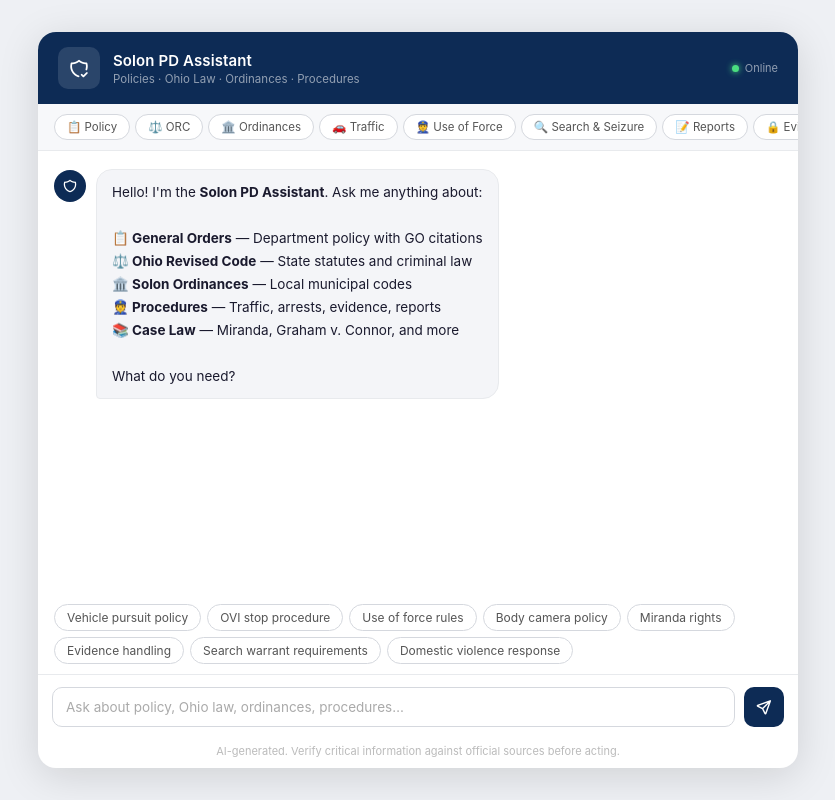
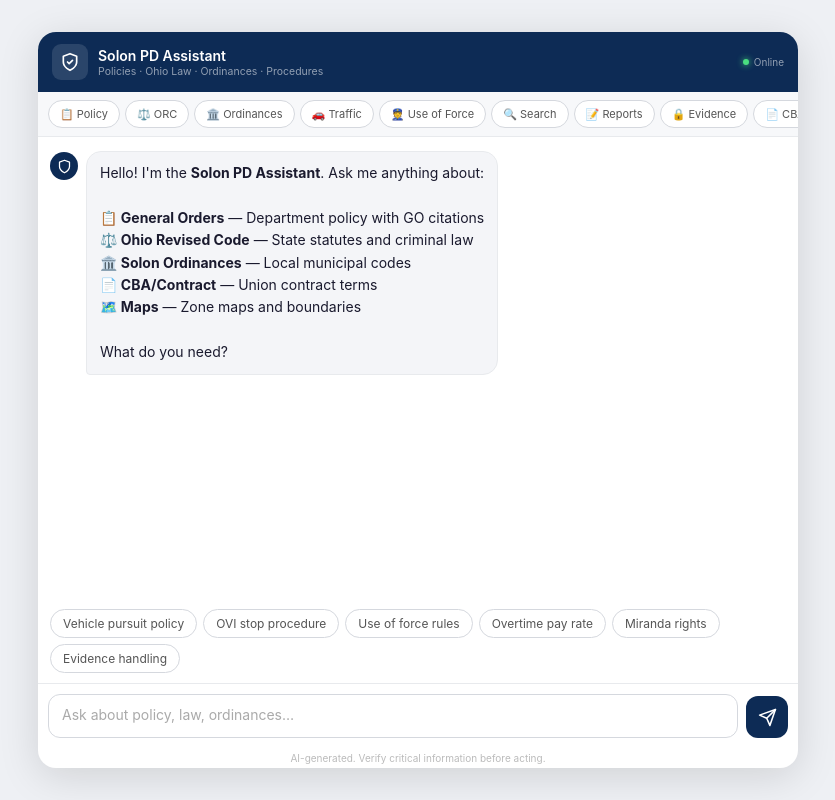
Before and after one commit to solonpolicedepartment/solon-policy-bot, a website: page index.html in a window 1280 px wide. Shown: the whole page, without its empty margins (222-1057 px from the left). Drawn offline with Linux system fonts and the light colour scheme.

Commit message:
Update index.html

```diff
--- a/index.html
+++ b/index.html
@@ -2,83 +2,106 @@
 <html lang="en">
 <head>
   <meta charset="UTF-8" />
-  <meta name="viewport" content="width=device-width, initial-scale=1.0"/>
+  <meta name="viewport" content="width=device-width, initial-scale=1.0, maximum-scale=1.0, viewport-fit=cover" />
   <title>Solon PD Assistant</title>
-  <link rel="stylesheet" href="https://cdn.jsdelivr.net/npm/@tabler/icons-webfont@3.0.0/tabler-icons.min.css"/>
   <style>
-    * { box-sizing: border-box; margin: 0; padding: 0; }
+    * { box-sizing: border-box; margin: 0; padding: 0; -webkit-tap-highlight-color: transparent; }
+    html, body {
+      height: 100%;
+      overscroll-behavior: none;
+    }
     body {
-      font-family: -apple-system, BlinkMacSystemFont, 'Segoe UI', sans-serif;
+      font-family: -apple-system, BlinkMacSystemFont, 'Segoe UI', Roboto, sans-serif;
       background: #eef0f4;
-      display: flex; align-items: center; justify-content: center;
-      min-height: 100vh; padding: 16px;
-    }
-    .shell {
-      display: flex; flex-direction: column;
-      width: 100%; max-width: 760px;
-      height: 92vh; max-height: 820px;
-      border-radius: 18px; overflow: hidden;
-      background: #ffffff;
-      box-shadow: 0 8px 40px rgba(0,0,0,0.13);
+      display: flex;
+      align-items: center;
+      justify-content: center;
+      min-height: 100dvh;
+      padding: 0;
     }
 
-    /* Header */
+    .shell {
+      display: flex;
+      flex-direction: column;
+      width: 100%;
+      max-width: 760px;
+      height: 100dvh;
+      background: #ffffff;
+      overflow: hidden;
+    }
+
+    @media (min-width: 640px) {
+      body { padding: 16px; }
+      .shell {
+        height: 92dvh;
+        max-height: 820px;
+        border-radius: 18px;
+        box-shadow: 0 8px 40px rgba(0,0,0,0.13);
+      }
+    }
+
     .header {
-      display: flex; align-items: center; gap: 13px;
-      padding: 15px 20px;
+      display: flex; align-items: center; gap: 10px;
+      padding: max(12px, env(safe-area-inset-top)) 14px 12px;
       background: #0d2b55;
       flex-shrink: 0;
     }
     .header-logo {
-      width: 42px; height: 42px; border-radius: 10px;
+      width: 36px; height: 36px; border-radius: 9px;
       background: rgba(255,255,255,0.12);
       display: flex; align-items: center; justify-content: center;
-      color: #fff; font-size: 21px; flex-shrink: 0;
+      flex-shrink: 0;
     }
-    .header-info h1 { font-size: 15px; font-weight: 600; color: #fff; letter-spacing: 0.1px; }
-    .header-info p { font-size: 11.5px; color: rgba(255,255,255,0.55); margin-top: 2px; }
-    .header-status { margin-left: auto; display: flex; align-items: center; gap: 6px; }
-    .dot { width: 7px; height: 7px; border-radius: 50%; background: #4ade80; box-shadow: 0 0 6px #4ade80; }
-    .dot-label { font-size: 11px; color: rgba(255,255,255,0.55); }
+    .header-logo svg { width: 20px; height: 20px; }
+    .header-info { min-width: 0; flex: 1; }
+    .header-info h1 { font-size: 14px; font-weight: 600; color: #fff; white-space: nowrap; overflow: hidden; text-overflow: ellipsis; }
+    .header-info p { font-size: 10.5px; color: rgba(255,255,255,0.55); margin-top: 1px; white-space: nowrap; overflow: hidden; text-overflow: ellipsis; }
+    .header-status { display: flex; align-items: center; gap: 5px; flex-shrink: 0; }
+    .dot { width: 6px; height: 6px; border-radius: 50%; background: #4ade80; box-shadow: 0 0 6px #4ade80; }
+    .dot-label { font-size: 10px; color: rgba(255,255,255,0.55); display: none; }
+    @media (min-width: 480px) { .dot-label { display: inline; } }
 
-    /* Quick topics */
     .topics {
-      display: flex; gap: 5px; padding: 10px 16px;
+      display: flex; gap: 5px; padding: 8px 10px;
       background: #f7f8fa;
       border-bottom: 1px solid #e8eaed;
       overflow-x: auto; flex-shrink: 0;
+      -webkit-overflow-scrolling: touch;
       scrollbar-width: none;
     }
     .topics::-webkit-scrollbar { display: none; }
     .topic {
-      font-size: 11.5px; padding: 5px 12px; border-radius: 20px;
+      font-size: 11px; padding: 6px 11px; border-radius: 20px;
       border: 1px solid #d5d8de;
       background: #fff; color: #555;
       cursor: pointer; white-space: nowrap;
       transition: all 0.14s; font-family: inherit;
       flex-shrink: 0;
     }
-    .topic:hover { background: #0d2b55; color: #fff; border-color: #0d2b55; }
+    .topic:active { background: #0d2b55; color: #fff; border-color: #0d2b55; }
 
-    /* Messages */
     .messages {
-      flex: 1; overflow-y: auto; padding: 18px 16px;
-      display: flex; flex-direction: column; gap: 14px;
+      flex: 1; overflow-y: auto; padding: 14px 12px;
+      display: flex; flex-direction: column; gap: 12px;
       scroll-behavior: smooth;
+      -webkit-overflow-scrolling: touch;
     }
-    .msg { display: flex; gap: 10px; align-items: flex-start; max-width: 94%; }
+    .msg { display: flex; gap: 8px; align-items: flex-start; max-width: 96%; }
     .msg.user { flex-direction: row-reverse; align-self: flex-end; }
     .msg.bot { align-self: flex-start; }
     .av {
-      width: 32px; height: 32px; border-radius: 50%;
+      width: 28px; height: 28px; border-radius: 50%;
       display: flex; align-items: center; justify-content: center;
-      font-size: 15px; flex-shrink: 0; margin-top: 1px;
+      flex-shrink: 0; margin-top: 1px;
     }
+    .av svg { width: 15px; height: 15px; }
     .av.b { background: #0d2b55; color: #fff; }
     .av.u { background: #dbeafe; color: #1d4ed8; }
     .bubble {
-      padding: 11px 15px; border-radius: 16px;
-      font-size: 13.5px; line-height: 1.7; color: #1a1a2e;
+      padding: 10px 13px; border-radius: 15px;
+      font-size: 14px; line-height: 1.6; color: #1a1a2e;
+      word-wrap: break-word; overflow-wrap: break-word;
+      max-width: 100%;
     }
     .msg.bot .bubble {
       background: #f4f5f8; border: 1px solid #e8eaed;
@@ -89,46 +112,44 @@
       border-bottom-right-radius: 4px;
     }
 
-    /* Inline badges */
     .badge-go {
       display: inline-block; background: #dbeafe; color: #1e40af;
       font-size: 11px; font-weight: 600; padding: 2px 7px;
-      border-radius: 4px; margin: 0 2px; border: 1px solid #bfdbfe;
+      border-radius: 4px; margin: 1px 2px; border: 1px solid #bfdbfe;
     }
     .badge-orc {
       display: inline-block; background: #dcfce7; color: #166534;
       font-size: 11px; font-weight: 600; padding: 2px 7px;
-      border-radius: 4px; margin: 0 2px; border: 1px solid #bbf7d0;
+      border-radius: 4px; margin: 1px 2px; border: 1px solid #bbf7d0;
     }
     .badge-ord {
       display: inline-block; background: #fef9c3; color: #854d0e;
       font-size: 11px; font-weight: 600; padding: 2px 7px;
-      border-radius: 4px; margin: 0 2px; border: 1px solid #fde68a;
+      border-radius: 4px; margin: 1px 2px; border: 1px solid #fde68a;
     }
 
-    /* PDF / doc link button */
     .doc-btn {
       display: inline-flex; align-items: center; gap: 6px;
-      margin-top: 10px; padding: 8px 15px;
+      margin: 8px 6px 0 0; padding: 9px 14px;
       background: #0d2b55; color: #fff !important;
-      border-radius: 8px; text-decoration: none !important;
-      font-size: 13px; font-weight: 600; transition: background 0.14s;
+      border-radius: 10px; text-decoration: none !important;
+      font-size: 13px; font-weight: 600;
+      -webkit-tap-highlight-color: transparent;
     }
-    .doc-btn:hover { background: #07193a; }
+    .doc-btn svg { width: 14px; height: 14px; flex-shrink: 0; }
+    .doc-btn:active { background: #07193a; }
 
-    /* Source block */
     .src {
-      margin-top: 10px; padding: 8px 12px;
+      margin-top: 8px; padding: 8px 11px;
       background: #f0f4ff; border-left: 3px solid #0d2b55;
       border-radius: 0 6px 6px 0; font-size: 12px; color: #374151;
     }
     .bubble hr { border: none; border-top: 1px solid #e5e7eb; margin: 10px 0; }
 
-    /* Typing */
     .typing {
       display: flex; gap: 5px; padding: 12px 14px;
       background: #f4f5f8; border: 1px solid #e8eaed;
-      border-radius: 16px; border-bottom-left-radius: 4px; width: fit-content;
+      border-radius: 15px; border-bottom-left-radius: 4px; width: fit-content;
     }
     .typing span {
       width: 6px; height: 6px; background: #aaa; border-radius: 50%;
@@ -138,46 +159,48 @@
     .typing span:nth-child(3) { animation-delay: .4s; }
     @keyframes bop { 0%,60%,100%{transform:translateY(0)} 30%{transform:translateY(-6px)} }
 
-    /* Suggestions */
     .suggestions {
       display: flex; flex-wrap: wrap; gap: 6px;
-      padding: 8px 16px 10px; flex-shrink: 0;
+      padding: 0 12px 10px; flex-shrink: 0;
     }
     .sug {
-      font-size: 12px; padding: 5px 12px; border-radius: 20px;
+      font-size: 12px; padding: 6px 12px; border-radius: 20px;
       border: 1px solid #d5d8de; background: #fff; color: #555;
-      cursor: pointer; transition: all 0.14s; font-family: inherit;
+      cursor: pointer; font-family: inherit;
     }
-    .sug:hover { background: #0d2b55; color: #fff; border-color: #0d2b55; }
+    .sug:active { background: #0d2b55; color: #fff; border-color: #0d2b55; }
 
-    /* Input */
     .input-row {
-      display: flex; gap: 9px; padding: 12px 14px;
+      display: flex; gap: 8px;
+      padding: 10px 10px max(10px, env(safe-area-inset-bottom));
       border-top: 1px solid #e8eaed; background: #fff;
       flex-shrink: 0; align-items: flex-end;
     }
     textarea {
       flex: 1; resize: none; border: 1.5px solid #d5d8de;
-      border-radius: 10px; padding: 9px 13px;
-      font-size: 13.5px; font-family: inherit; color: #1a1a2e;
-      background: #fff; line-height: 1.5;
-      min-height: 40px; max-height: 120px;
+      border-radius: 12px; padding: 10px 13px;
+      font-size: 16px; font-family: inherit; color: #1a1a2e;
+      background: #fff; line-height: 1.4;
+      min-height: 42px; max-height: 110px;
       outline: none; transition: border-color 0.15s;
     }
     textarea:focus { border-color: #0d2b55; }
-    textarea::placeholder { color: #aaa; }
+    textarea::placeholder { color: #aaa; font-size: 14px; }
     .send {
-      width: 40px; height: 40px; border-radius: 10px;
+      width: 42px; height: 42px; border-radius: 12px;
       background: #0d2b55; border: none; color: #fff;
-      font-size: 17px; cursor: pointer;
+      cursor: pointer;
       display: flex; align-items: center; justify-content: center;
-      transition: background 0.14s; flex-shrink: 0;
+      flex-shrink: 0;
+      -webkit-tap-highlight-color: transparent;
     }
-    .send:hover { background: #07193a; }
+    .send svg { width: 19px; height: 19px; }
+    .send:active { background: #07193a; }
     .send:disabled { background: #e5e7eb; color: #aaa; cursor: not-allowed; }
     .disclaimer {
-      font-size: 11px; color: #bbb; text-align: center;
-      padding: 5px 16px 10px; flex-shrink: 0;
+      font-size: 10px; color: #bbb; text-align: center;
+      padding: 4px 12px max(4px, env(safe-area-inset-bottom));
+      flex-shrink: 0;
     }
   </style>
 </head>
@@ -185,7 +208,9 @@
 <div class="shell">
 
   <div class="header">
-    <div class="header-logo"><i class="ti ti-shield-check"></i></div>
+    <div class="header-logo">
+      <svg viewBox="0 0 24 24" fill="none" stroke="white" stroke-width="2" stroke-linecap="round" stroke-linejoin="round"><path d="M12 22s8-4 8-10V5l-8-3-8 3v7c0 6 8 10 8 10z"/><path d="M9 12l2 2 4-4"/></svg>
+    </div>
     <div class="header-info">
       <h1>Solon PD Assistant</h1>
       <p>Policies · Ohio Law · Ordinances · Procedures</p>
@@ -199,28 +224,28 @@
   <div class="topics">
     <button class="topic" onclick="ask('General Orders and department policy')">📋 Policy</button>
     <button class="topic" onclick="ask('Ohio Revised Code statutes')">⚖️ ORC</button>
-    <button class="topic" onclick="ask('Solon city ordinances — reference https://codelibrary.amlegal.com/codes/solon/latest/solon_oh/0-0-0-1')">🏛️ Ordinances</button>
+    <button class="topic" onclick="ask('Solon city ordinances')">🏛️ Ordinances</button>
     <button class="topic" onclick="ask('traffic law and traffic stops')">🚗 Traffic</button>
     <button class="topic" onclick="ask('use of force policy and procedures')">👮 Use of Force</button>
-    <button class="topic" onclick="ask('search and seizure law and warrant requirements')">🔍 Search & Seizure</button>
-    <button class="topic" onclick="ask('report writing and NIBRS documentation')">📝 Reports</button>
-    <button class="topic" onclick="ask('evidence handling and chain of custody')">🔒 Evidence</button>
-    <button class="topic" onclick="ask('criminal law and case law')">📚 Criminal Law</button>
-    <button class="topic" onclick="ask('domestic violence procedures and protection orders')">🏠 Domestic</button>
-    <button class="topic" onclick="ask('mental health crisis response procedures')">🧠 Mental Health</button>
-    <button class="topic" onclick="ask('juvenile procedures and laws')">👦 Juvenile</button>
+    <button class="topic" onclick="ask('search and seizure law')">🔍 Search</button>
+    <button class="topic" onclick="ask('report writing and NIBRS')">📝 Reports</button>
+    <button class="topic" onclick="ask('evidence handling')">🔒 Evidence</button>
+    <button class="topic" onclick="ask('the collective bargaining agreement contract')">📄 CBA</button>
+    <button class="topic" onclick="ask('domestic violence procedures')">🏠 Domestic</button>
+    <button class="topic" onclick="ask('police zone maps')">🗺️ Maps</button>
+    <button class="topic" onclick="ask('criminal charges and charging forms')">⚖️ Charges</button>
   </div>
 
   <div class="messages" id="msgs">
     <div class="msg bot">
-      <div class="av b"><i class="ti ti-shield"></i></div>
+      <div class="av b"><svg viewBox="0 0 24 24" fill="none" stroke="white" stroke-width="2" stroke-linecap="round" stroke-linejoin="round"><path d="M12 22s8-4 8-10V5l-8-3-8 3v7c0 6 8 10 8 10z"/></svg></div>
       <div class="bubble">
         Hello! I'm the <strong>Solon PD Assistant</strong>. Ask me anything about:<br><br>
         <strong>📋 General Orders</strong> — Department policy with GO citations<br>
         <strong>⚖️ Ohio Revised Code</strong> — State statutes and criminal law<br>
         <strong>🏛️ Solon Ordinances</strong> — Local municipal codes<br>
-        <strong>👮 Procedures</strong> — Traffic, arrests, evidence, reports<br>
-        <strong>📚 Case Law</strong> — Miranda, Graham v. Connor, and more<br><br>
+        <strong>📄 CBA/Contract</strong> — Union contract terms<br>
+        <strong>🗺️ Maps</strong> — Zone maps and boundaries<br><br>
         What do you need?
       </div>
     </div>
@@ -230,22 +255,20 @@
     <button class="sug" onclick="useSug(this)">Vehicle pursuit policy</button>
     <button class="sug" onclick="useSug(this)">OVI stop procedure</button>
     <button class="sug" onclick="useSug(this)">Use of force rules</button>
-    <button class="sug" onclick="useSug(this)">Body camera policy</button>
+    <button class="sug" onclick="useSug(this)">Overtime pay rate</button>
     <button class="sug" onclick="useSug(this)">Miranda rights</button>
     <button class="sug" onclick="useSug(this)">Evidence handling</button>
-    <button class="sug" onclick="useSug(this)">Search warrant requirements</button>
-    <button class="sug" onclick="useSug(this)">Domestic violence response</button>
   </div>
 
   <div class="input-row">
     <textarea id="inp" rows="1"
-      placeholder="Ask about policy, Ohio law, ordinances, procedures…"
+      placeholder="Ask about policy, law, ordinances…"
       onkeydown="handleKey(event)" oninput="resize(this)"></textarea>
-    <button class="send" id="sendBtn" onclick="send()">
-      <i class="ti ti-send"></i>
+    <button class="send" id="sendBtn" onclick="send()" aria-label="Send message">
+      <svg viewBox="0 0 24 24" fill="none" stroke="currentColor" stroke-width="2" stroke-linecap="round" stroke-linejoin="round"><line x1="22" y1="2" x2="11" y2="13"/><polygon points="22 2 15 22 11 13 2 9 22 2"/></svg>
     </button>
   </div>
-  <div class="disclaimer">AI-generated. Verify critical information against official sources before acting.</div>
+  <div class="disclaimer">AI-generated. Verify critical information before acting.</div>
 </div>
 
 <script>
@@ -254,7 +277,7 @@
 
   function resize(el) {
     el.style.height = 'auto';
-    el.style.height = Math.min(el.scrollHeight, 120) + 'px';
+    el.style.height = Math.min(el.scrollHeight, 110) + 'px';
   }
   function handleKey(e) {
     if (e.key === 'Enter' && !e.shiftKey) { e.preventDefault(); send(); }
@@ -270,13 +293,17 @@
     send();
   }
 
+  const botSvg = '<svg viewBox="0 0 24 24" fill="none" stroke="white" stroke-width="2" stroke-linecap="round" stroke-linejoin="round"><path d="M12 22s8-4 8-10V5l-8-3-8 3v7c0 6 8 10 8 10z"/></svg>';
+  const userSvg = '<svg viewBox="0 0 24 24" fill="none" stroke="#1d4ed8" stroke-width="2" stroke-linecap="round" stroke-linejoin="round"><path d="M20 21v-2a4 4 0 0 0-4-4H8a4 4 0 0 0-4 4v2"/><circle cx="12" cy="7" r="4"/></svg>';
+  const linkSvg = '<svg viewBox="0 0 24 24" fill="none" stroke="white" stroke-width="2" stroke-linecap="round" stroke-linejoin="round"><path d="M14 2H6a2 2 0 0 0-2 2v16a2 2 0 0 0 2 2h12a2 2 0 0 0 2-2V8z"/><polyline points="14 2 14 8 20 8"/></svg>';
+
   function addMsg(role, html) {
     const c = document.getElementById('msgs');
     const w = document.createElement('div');
     w.className = 'msg ' + (role === 'user' ? 'user' : 'bot');
     const av = document.createElement('div');
     av.className = 'av ' + (role === 'user' ? 'u' : 'b');
-    av.innerHTML = role === 'user' ? '<i class="ti ti-user"></i>' : '<i class="ti ti-shield"></i>';
+    av.innerHTML = role === 'user' ? userSvg : botSvg;
     const b = document.createElement('div');
     b.className = 'bubble';
     b.innerHTML = html;
@@ -291,7 +318,7 @@
     w.className = 'msg bot'; w.id = 'typing';
     const av = document.createElement('div');
     av.className = 'av b';
-    av.innerHTML = '<i class="ti ti-shield"></i>';
+    av.innerHTML = botSvg;
     const t = document.createElement('div');
     t.className = 'typing';
     t.innerHTML = '<span></span><span></span><span></span>';
@@ -306,24 +333,20 @@
 
   function fmt(text) {
     return text
-      // General Order citations — blue
       .replace(/\[([A-Z]\d{4}[-–]\d{2,3}[^\]]*)\]/g, '<span class="badge-go">$1</span>')
-      // ORC citations — green
       .replace(/\[ORC\s+(\d[\d.]+[^\]]*)\]/gi, '<span class="badge-orc">ORC $1</span>')
       .replace(/\[Ohio\s+Rev(?:ised)?\s+Code\s+(\d[\d.]+[^\]]*)\]/gi, '<span class="badge-orc">ORC $1</span>')
-      // Solon Ordinance citations — yellow
-      .replace(/\[Solon\s+Ord(?:inance)?\s+([^\]]+)\]/gi, '<span class="badge-ord">Solon Ord. $1</span>')
-      // Bold
+      .replace(/\[Solon\s+Ord(?:inance)?\.?\s+([^\]]+)\]/gi, '<span class="badge-ord">Solon Ord. $1</span>')
+      .replace(/\[CBA\s+Article\s+([^\]]+)\]/gi, '<span class="badge-go">CBA Art. $1</span>')
+      .replace(/^---$/gm, '<hr>')
+      .replace(/(?:🔗\s*\*\*View[^:]*:\*\*\s*)?(https?:\/\/(?:drive\.google\.com|codelibrary\.amlegal\.com)\/[^\s<\n"]+)/g, function(match, url) {
+        let clean = url, trail = '';
+        while (/[.,;:!?)]$/.test(clean)) { trail = clean.slice(-1) + trail; clean = clean.slice(0, -1); }
+        const label = clean.includes('codelibrary.amlegal.com') ? 'View Ordinances' : 'View Document';
+        return '<a href="' + clean + '" target="_blank" rel="noopener" class="doc-btn">' + linkSvg + ' ' + label + '</a>' + trail;
+      })
+      .replace(/\*\*Source:\*\*\s*(.+)/g, '<div class="src"><strong>Source:</strong> $1</div>')
       .replace(/\*\*(.*?)\*\*/g, '<strong>$1</strong>')
-      // HR
-      .replace(/^---$/gm, '<hr>')
-      // Source block
-      .replace(/\*\*Source:\*\*\s*(.+)/g, '<div class="src"><strong>Source:</strong> $1</div>')
-      // Doc link buttons
-      .replace(/🔗 \*\*View[^:]*:\*\*\s*(https?:\/\/[^\s<\n]+)/g, '<a href="$1" target="_blank" rel="noopener" class="doc-btn"><i class="ti ti-file-text"></i> View Document</a>')
-      .replace(/(https?:\/\/drive\.google\.com\/[^\s<\n"]+)/g, '<a href="$1" target="_blank" rel="noopener" class="doc-btn"><i class="ti ti-file-text"></i> View Document</a>')
-      .replace(/(https?:\/\/codelibrary\.amlegal\.com\/[^\s<\n"]+)/g, '<a href="$1" target="_blank" rel="noopener" class="doc-btn"><i class="ti ti-external-link"></i> View Solon Ordinances</a>')
-      // Breaks
       .replace(/\n\n/g, '<br><br>')
       .replace(/\n/g, '<br>');
   }
```
